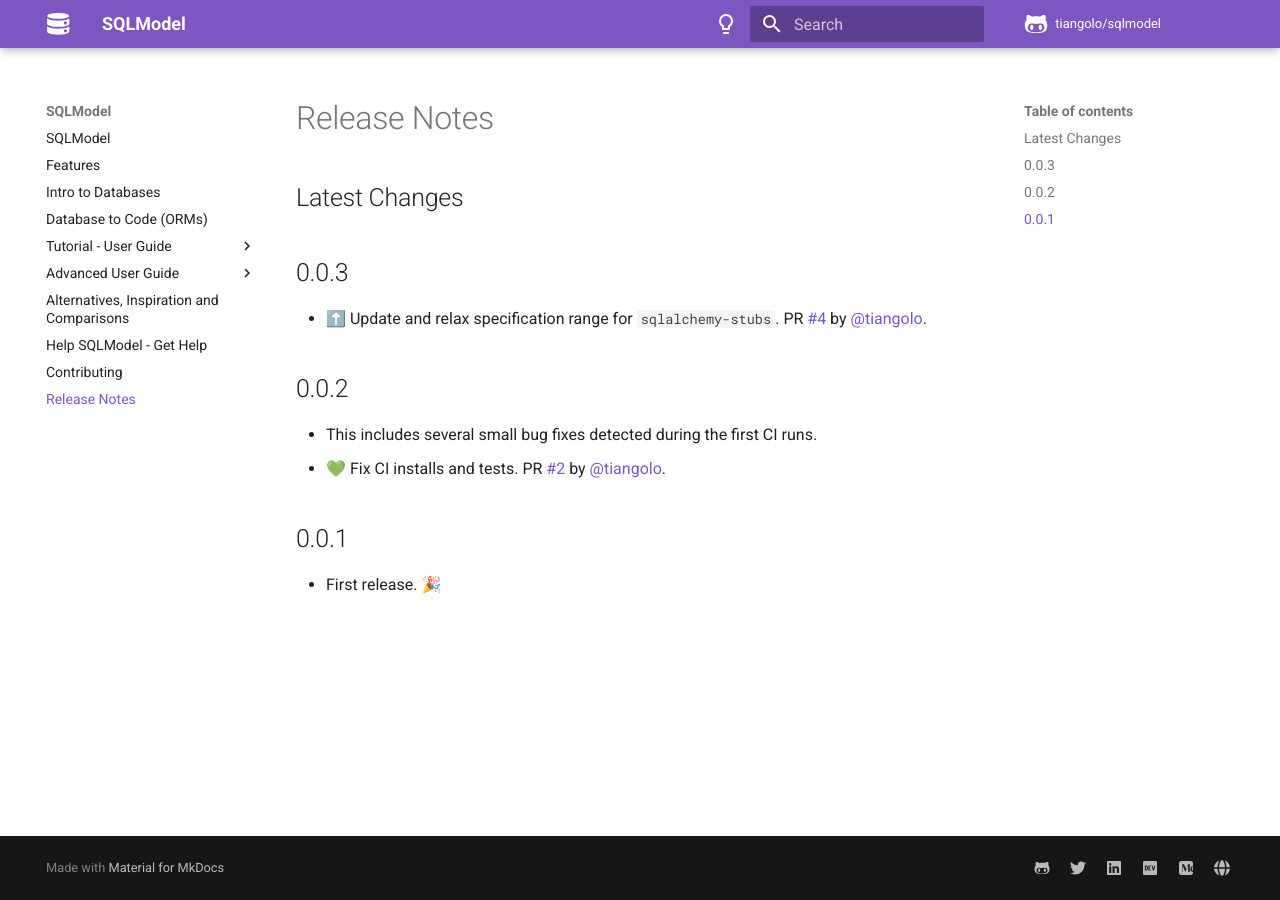
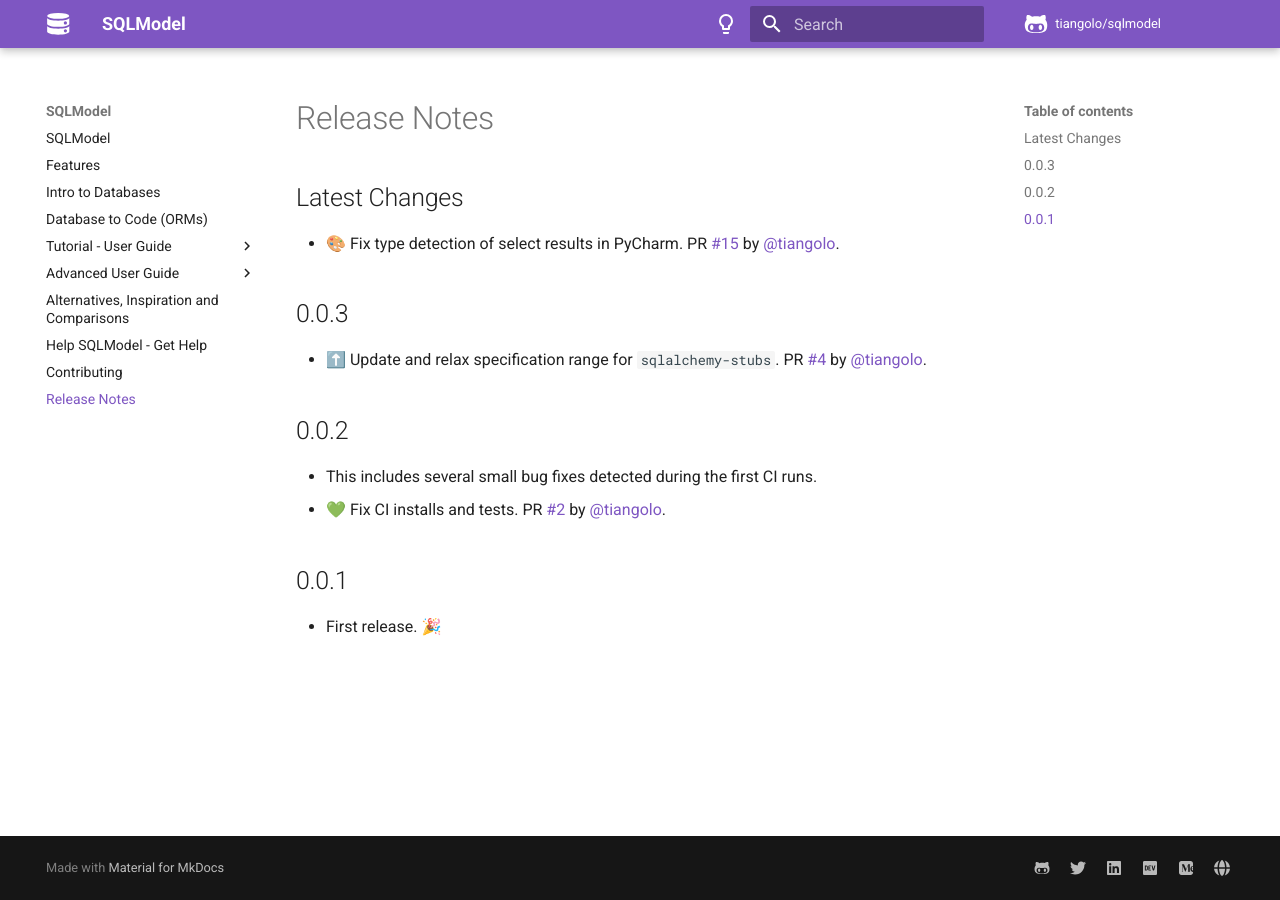
Before and after one commit to upmorpheus/Laravel-perfect, an MkDocs documentation site: the page built from docs/release-notes.md, in a window 1280 px wide. Built offline with MkDocs 1.6.1 and Material for MkDocs 9.7.7, drawn with Linux system fonts in a browser that asks for light colours; comment, search, counter and statistics services are not loaded.

Commit message:
📝 Update release notes

```diff
--- a/docs/release-notes.md
+++ b/docs/release-notes.md
@@ -2,6 +2,7 @@
 
 ## Latest Changes
 
+* 🎨 Fix type detection of select results in PyCharm. PR [#15](https://github.com/tiangolo/sqlmodel/pull/15) by [@tiangolo](https://github.com/tiangolo).
 
 ## 0.0.3
 
```
